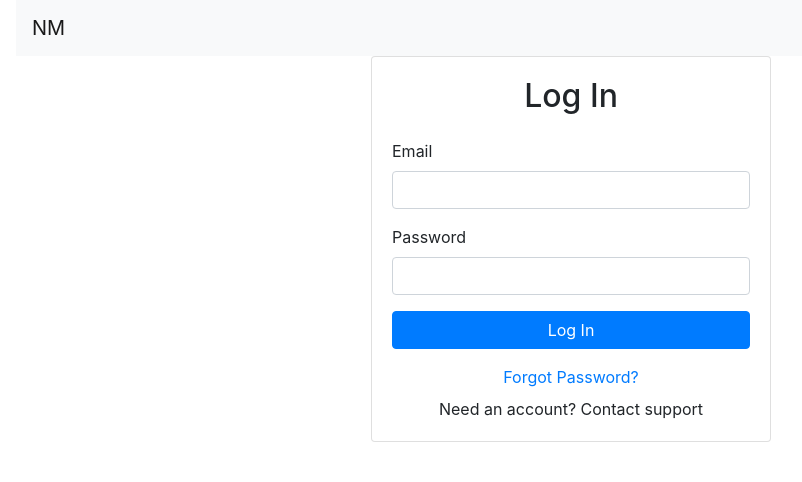
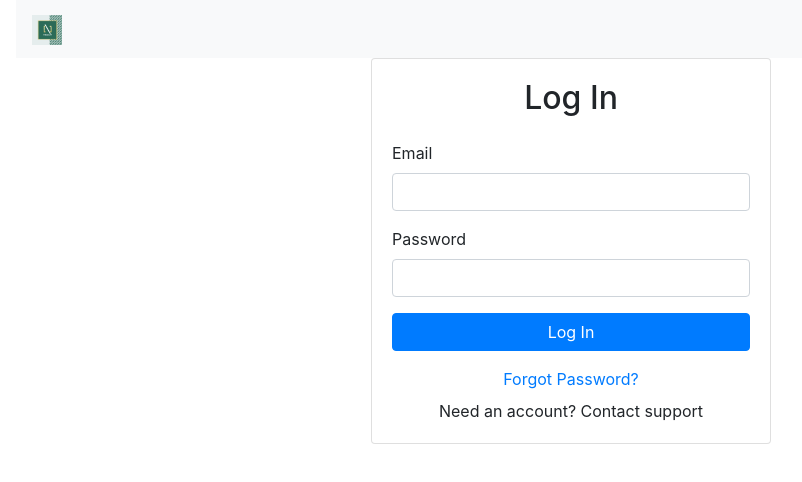
Before and after one commit to vshall20/neeom-modular-dashboard, a React (Create React App) app: page /login in a window 1280 px wide. Shown: the top 482 px of the page, without its empty margins (69-871 px from the left). Built offline with nearby package versions, Linux system fonts and the light colour scheme; no server answers.

Commit message:
Logo updated

```diff
--- a/src/components/Header.js
+++ b/src/components/Header.js
@@ -33,7 +33,9 @@ export default function Header() {
         <div>
             <Navbar bg="light">
   {/* "Link" in brand component since just redirect is needed */}
-  <Navbar.Brand as={Link} to='/'>NM</Navbar.Brand>
+  <Navbar.Brand as={Link} to='/'>
+    <img src="/logo192.png" width='30px'></img>
+  </Navbar.Brand>
   {
   currentUser && <Nav>
     {/* "NavLink" here since "active" class styling is needed */}
```
